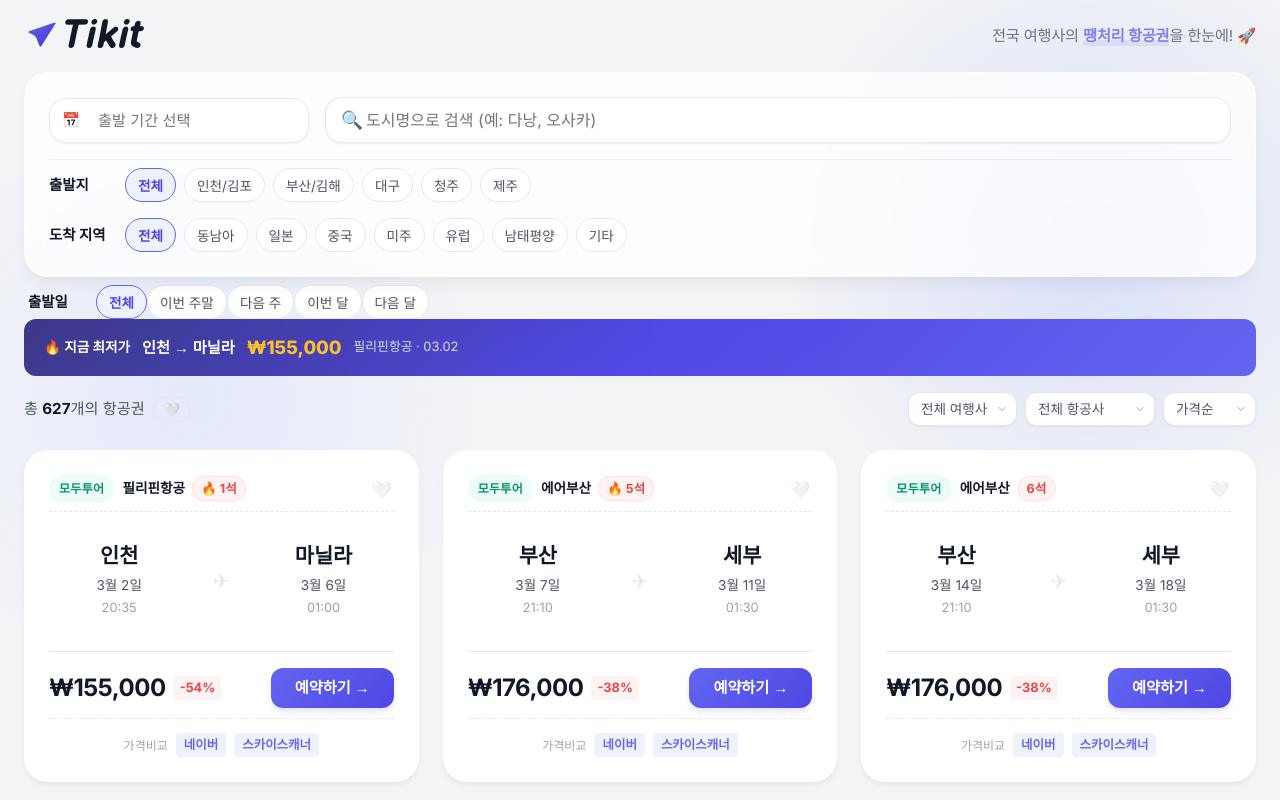
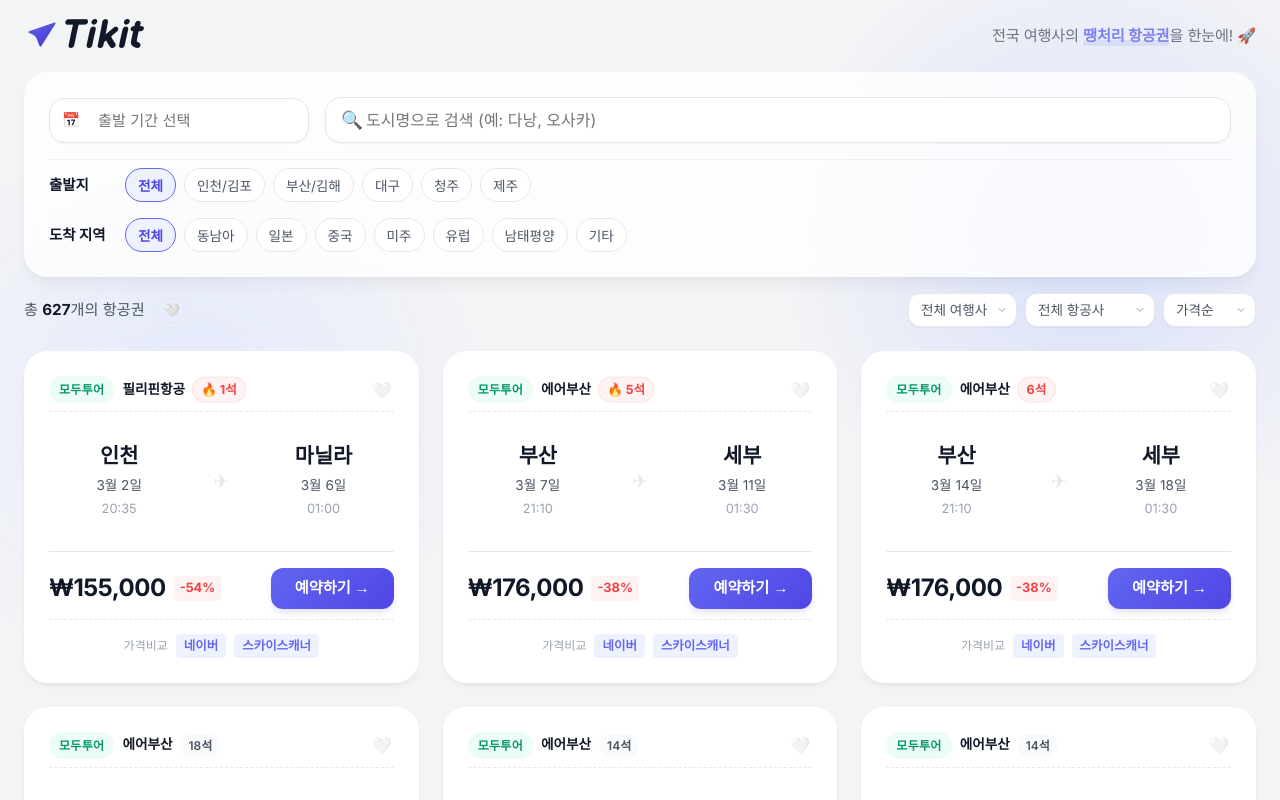
Before and after one commit to uingga/flight, a Next.js app: page / in a window 1280 px wide. Shown: the top 800 px of the page. Built offline with nearby package versions, Linux system fonts and the light colour scheme.

Commit message:
Revert "날짜 빠른 필터(이번 주말/다음 주/이번 달/다음 달) + 최저가 배너 추가"
This reverts commit 22f91caef8e8278094afb56b693e97013197fa26.

```diff
--- a/src/components/Dashboard.module.css
+++ b/src/components/Dashboard.module.css
@@ -1296,93 +1296,3 @@
 .shareButton:active {
     transform: scale(0.95);
 }
-
-/* 날짜 프리셋 */
-.datePresets {
-    display: flex;
-    align-items: center;
-    gap: 8px;
-    padding: 0 4px;
-    margin-top: 4px;
-}
-
-/* 최저가 배너 */
-.bestDealBanner {
-    display: flex;
-    align-items: center;
-    gap: 12px;
-    padding: 14px 20px;
-    background: linear-gradient(135deg, #312e81 0%, #4f46e5 50%, #6366f1 100%);
-    border-radius: 12px;
-    color: white;
-    margin-bottom: 12px;
-    position: relative;
-    overflow: hidden;
-    flex-wrap: wrap;
-}
-
-.bestDealBanner::after {
-    content: '';
-    position: absolute;
-    top: 0;
-    left: -100%;
-    width: 200%;
-    height: 100%;
-    background: linear-gradient(90deg, transparent 0%, rgba(255, 255, 255, 0.08) 50%, transparent 100%);
-    animation: shimmer 3s infinite;
-}
-
-@keyframes shimmer {
-    0% {
-        transform: translateX(-50%);
-    }
-
-    100% {
-        transform: translateX(50%);
-    }
-}
-
-.bestDealLabel {
-    font-size: 0.85rem;
-    font-weight: 700;
-    white-space: nowrap;
-}
-
-.bestDealRoute {
-    font-size: 0.95rem;
-    font-weight: 600;
-    white-space: nowrap;
-}
-
-.bestDealPrice {
-    font-size: 1.15rem;
-    font-weight: 800;
-    color: #fbbf24;
-    white-space: nowrap;
-}
-
-.bestDealInfo {
-    font-size: 0.8rem;
-    opacity: 0.8;
-    white-space: nowrap;
-}
-
-@media (max-width: 768px) {
-    .bestDealBanner {
-        gap: 8px;
-        padding: 12px 16px;
-    }
-
-    .bestDealPrice {
-        font-size: 1.05rem;
-    }
-
-    .bestDealInfo {
-        font-size: 0.75rem;
-    }
-
-    .datePresets {
-        flex-wrap: wrap;
-        gap: 6px;
-    }
-}
--- a/src/components/Dashboard.tsx
+++ b/src/components/Dashboard.tsx
@@ -660,55 +660,6 @@ export default function Dashboard() {
 
                 </div>
 
-                {/* 날짜 빠른 필터 프리셋 */}
-                <div className={styles.datePresets}>
-                    <span className={styles.filterLabel}>출발일</span>
-                    <div className={styles.chipList}>
-                        {[
-                            { label: '전체', start: '', end: '' },
-                            (() => {
-                                const now = new Date();
-                                const day = now.getDay();
-                                const satOffset = day === 0 ? -1 : (6 - day);
-                                const sat = new Date(now);
-                                sat.setDate(now.getDate() + satOffset);
-                                const sun = new Date(sat);
-                                sun.setDate(sat.getDate() + 1);
-                                return { label: '이번 주말', start: sat.toISOString().split('T')[0], end: sun.toISOString().split('T')[0] };
-                            })(),
-                            (() => {
-                                const now = new Date();
-                                const day = now.getDay();
-                                const nextMon = new Date(now);
-                                nextMon.setDate(now.getDate() + (day === 0 ? 1 : (8 - day)));
-                                const nextSun = new Date(nextMon);
-                                nextSun.setDate(nextMon.getDate() + 6);
-                                return { label: '다음 주', start: nextMon.toISOString().split('T')[0], end: nextSun.toISOString().split('T')[0] };
-                            })(),
-                            (() => {
-                                const now = new Date();
-                                const start = new Date(now.getFullYear(), now.getMonth(), 1);
-                                const end = new Date(now.getFullYear(), now.getMonth() + 1, 0);
-                                return { label: '이번 달', start: start.toISOString().split('T')[0], end: end.toISOString().split('T')[0] };
-                            })(),
-                            (() => {
-                                const now = new Date();
-                                const start = new Date(now.getFullYear(), now.getMonth() + 1, 1);
-                                const end = new Date(now.getFullYear(), now.getMonth() + 2, 0);
-                                return { label: '다음 달', start: start.toISOString().split('T')[0], end: end.toISOString().split('T')[0] };
-                            })(),
-                        ].map((preset) => (
-                            <button
-                                key={preset.label}
-                                onClick={() => { setStartDate(preset.start); setEndDate(preset.end); }}
-                                className={`${styles.chip} ${startDate === preset.start && endDate === preset.end ? styles.chipActive : ''}`}
-                            >
-                                {preset.label}
-                            </button>
-                        ))}
-                    </div>
-                </div>
-
 
                 {loading && (
                     <div className={styles.skeletonGrid}>
@@ -753,18 +704,6 @@ export default function Dashboard() {
 
                 {!loading && !error && (
                     <>
-                        {/* 최저가 배너 */}
-                        {!hasActiveFilters && flights.length > 0 && (() => {
-                            const best = flights.reduce((a, b) => a.price < b.price ? a : b);
-                            return (
-                                <div className={styles.bestDealBanner}>
-                                    <span className={styles.bestDealLabel}>🔥 지금 최저가</span>
-                                    <span className={styles.bestDealRoute}>{best.departure.city} → {best.arrival.city}</span>
-                                    <span className={styles.bestDealPrice}>{formatPrice(best.price)}</span>
-                                    <span className={styles.bestDealInfo}>{best.airline} · {fmtDate(best.departure.date)}</span>
-                                </div>
-                            );
-                        })()}
                         {/* 적용된 필터 요약 */}
                         {hasActiveFilters && (
                             <div className={styles.filterSummary}>
```
